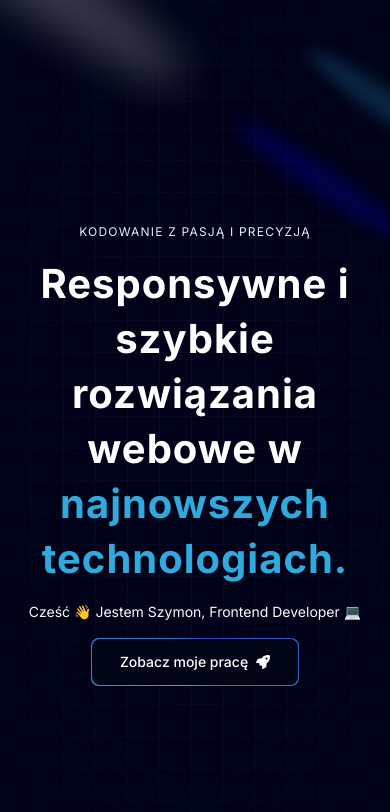
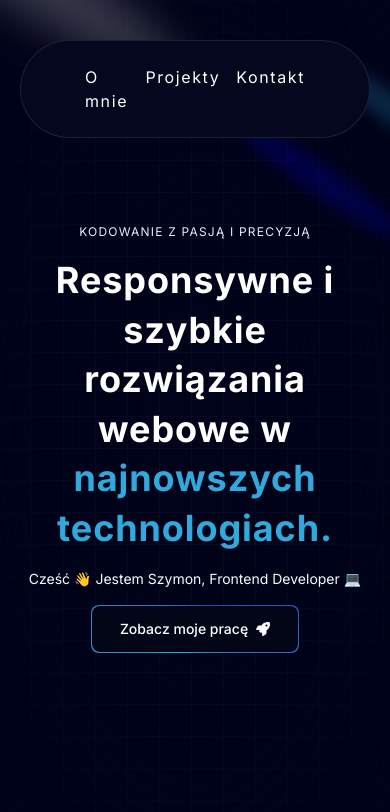
Before and after one commit to frageno/portfolio, a Next.js app: page / in a window 390 px wide. Shown: the top 812 px of the page. Built offline with nearby package versions, Linux system fonts and the light colour scheme.

Commit message:
Add Navbar component and update navigation links for improved structure and localization

```diff
--- a/app/page.tsx
+++ b/app/page.tsx
@@ -6,12 +6,13 @@ import { navItems } from "@/data";
 import Experience from "../components/Experience";
 import Footer from "@/components/Footer";
 import 'swiper/css';
+import Navbar from "@/components/Navbar";
 
 export default function Home() {
   return (
     <main className="relative bg-black-100 flex justify-center items-center overflow-clip flex-col mx-auto sm:px-10 px-5">
     <div className="max-w-7xl w-full">
-      <FloatingNav navItems={navItems}/>
+      <Navbar navItems={navItems} />
       <Hero />
       <Grid />
       <RecentProject />
--- a/components/Footer.tsx
+++ b/components/Footer.tsx
@@ -6,7 +6,7 @@ import { socialMedia } from "@/data";
 
 const Footer = () => {
   return (
-    <footer className="w-full py-20 pb-10 relative" id="contact">
+    <footer className="w-full py-20 pb-10 relative" id="kontakt">
         <div className="w-full absolute left-0 -bottom-72 min-h-96">
             <Image
               src="/footer-grid.svg"
--- a/components/Grid.tsx
+++ b/components/Grid.tsx
@@ -4,7 +4,7 @@ import { gridItems } from '@/data'
 
 const Grid = () => {
   return (
-    <section id="about">
+    <section id="o-mnie">
         <BentoGrid>
             {gridItems.map((item, index) => (
                 <BentoGridItem
--- a/components/Hero.tsx
+++ b/components/Hero.tsx
@@ -30,10 +30,10 @@ const Hero = () => {
               Kodowanie z pasją i precyzją
             </h1>
             <TextGenerateEffect
-              className="text-center text-[40px] md:text-5xl lg:text-6xl" words="Responsywne i szybkie rozwiązania webowe w najnowszych technologiach."
+              className="text-center text-4xl md:text-5xl xl:text-6xl" words="Responsywne i szybkie rozwiązania webowe w najnowszych technologiach."
             />
             <p className="text-center md:tracking-wider mb-4 text-sm md:text-lg lg:text-2xl">Cześć 👋 Jestem Szymon, Frontend Developer 💻</p>
-            <a href="#about">
+            <a href="#projects">
               <MagicButton title="Zobacz moje pracę" icon={<FaRocket />} position="right" />
             </a>
           </div>
--- /dev/null
+++ b/components/Navbar.tsx
@@ -0,0 +1,33 @@
+"use client";
+import React, { useState } from "react";
+import { HoveredLink, Menu, MenuItem, ProductItem } from "./ui/Navbar-menu";
+import { cn } from "@/utils/cn";
+
+
+export default function Navbar({ className, navItems }:
+    {   className?: string,
+        navItems: {
+            name: string;
+            link: string;
+            icon?: JSX.Element;
+          }[]
+    }) {
+  const [active, setActive] = useState<string | null>(null);
+  return (
+    <div
+      className={cn("fixed top-10 inset-x-0 w-[fit-content] mx-5 md:mx-auto z-[9999]", className)}
+    >
+      <Menu setActive={setActive}>
+        {navItems.map((item) => (
+          <MenuItem
+            key={item.name}
+            setActive={setActive}
+            active={active}
+            item={item.name}
+            link={item.link}
+          />
+        ))}
+      </Menu>
+    </div>
+  );
+}
--- a/components/RecentProject.tsx
+++ b/components/RecentProject.tsx
@@ -6,7 +6,7 @@ import Image from 'next/image'
 
 const RecentProject = () => {
   return (
-    <div id="projects" className="py-20">
+    <div id="projekty" className="py-20">
         <h2 className="heading">
             Sprawdz moje { '' }
             <span className="text-purple">ostatnie projekty!</span>
--- a/components/VerticalSlider.tsx
+++ b/components/VerticalSlider.tsx
@@ -10,7 +10,7 @@ interface VerticalSliderProps {
 
 export const VerticalSlider = ({ leftLists, rightLists }: VerticalSliderProps) => {
   return (
-    <div className="flex gap-1 lg:gap-5 w-fit absolute -right-3 lg:right-10 h-full">
+    <div className="flex gap-1 lg:gap-5 w-fit absolute right-5 lg:right-10 h-full">
       <div className="w-full h-full">
         <Swiper
           direction="vertical"
@@ -23,7 +23,7 @@ export const VerticalSlider = ({ leftLists, rightLists }: VerticalSliderProps) =
           speed={800}
           centeredSlides={true}
           slidesPerView={3.7}
-          spaceBetween={0}
+          spaceBetween={12}
           className="h-full"
         >
           {leftLists.map((item, i) => (
--- a/components/ui/BentoGrid.tsx
+++ b/components/ui/BentoGrid.tsx
@@ -65,7 +65,7 @@ export const BentoGridItem = ({
   };
 
   const handleCopy = () => {
-    const text = "hsu@jsmastery.pro";
+    const text = "szymon.piatkowski27@gmail.com";
     navigator.clipboard.writeText(text);
     setCopied(true);
   };
@@ -83,7 +83,7 @@ export const BentoGridItem = ({
       }}
     >
       <div className={`${id === 6 && "flex justify-center"} h-full`}>
-        <div className={`${id === 2 && "bottom-0 -right-[120px] h-auto"} w-full h-full absolute`}>
+        <div className={`${id === 2 && "hidden xl:block bottom-0 -right-[120px] h-[220px]"} ${id === 5 && "hidden md:block"} w-full h-full absolute`}>
           {img && (
             <Image
               src={img}
--- /dev/null
+++ b/components/ui/Navbar-menu.tsx
@@ -0,0 +1,110 @@
+"use client";
+import React from "react";
+import { motion } from "framer-motion";
+import Link from "next/link";
+import Image from "next/image";
+
+const transition = {
+  type: "spring",
+  mass: 0.5,
+  damping: 11.5,
+  stiffness: 100,
+  restDelta: 0.001,
+  restSpeed: 0.001,
+};
+
+export const MenuItem = ({
+  setActive,
+  active,
+  item,
+  link,
+  children,
+}: {
+  setActive: (item: string) => void;
+  active: string | null;
+  item: string;
+  link: string;
+  children?: React.ReactNode;
+}) => {
+  return (
+    <div className="relative"
+        onMouseEnter={() => setActive(item)}
+    >
+      <Link href={link}>
+        <motion.span
+          transition={{ duration: 0.3 }}
+          className={`cursor-pointer text-base tracking-widest ${
+            active === item ? 'text-purple' : 'text-black dark:text-white'
+          }`}
+        >
+          {item}
+        </motion.span>
+      </Link>
+    </div>
+  );
+};
+
+export const Menu = ({
+  setActive,
+  children,
+}: {
+  setActive: (item: string | null) => void;
+  children: React.ReactNode;
+}) => {
+  return (
+    <nav
+      onMouseLeave={() => setActive(null)}
+      className="relative rounded-full border border-transparent dark:border-white/[0.1] shadow-input flex justify-center space-x-4 px-16 lg:px-32 py-6"
+      style={{
+        background: "rgb(4,7,29)",
+        backgroundColor:
+          "linear-gradient(90deg, rgba(4,7,29,1) 0%, rgba(12,14,35,1) 100%)",
+      }}
+    >
+      {children}
+    </nav>
+  );
+};
+
+export const ProductItem = ({
+  title,
+  description,
+  href,
+  src,
+}: {
+  title: string;
+  description: string;
+  href: string;
+  src: string;
+}) => {
+  return (
+    <Link href={href} className="flex space-x-2">
+      <Image
+        src={src}
+        width={140}
+        height={70}
+        alt={title}
+        className="flex-shrink-0 rounded-md shadow-2xl"
+      />
+      <div>
+        <h4 className="text-xl font-bold mb-1 text-black dark:text-white">
+          {title}
+        </h4>
+        <p className="text-neutral-700 text-sm max-w-[10rem] dark:text-neutral-300">
+          {description}
+        </p>
+      </div>
+    </Link>
+  );
+};
+
+export const HoveredLink = ({ children, ...rest }: any) => {
+  return (
+    <Link
+      {...rest}
+      className="text-neutral-700 dark:text-neutral-200 hover:text-black "
+    >
+      {children}
+    </Link>
+  );
+};
--- a/data/index.ts
+++ b/data/index.ts
@@ -1,9 +1,9 @@
 import { Iceberg } from "next/font/google";
 
 export const navItems = [
-    { name: "About", link: "#about" },
-    { name: "Projects", link: "#projects" },
-    { name: "Contact", link: "#contact" },
+    { name: "O mnie", link: "#o-mnie" },
+    { name: "Projekty", link: "#projekty" },
+    { name: "Kontakt", link: "#kontakt" },
   ];
 
   export const gridItems = [
```
